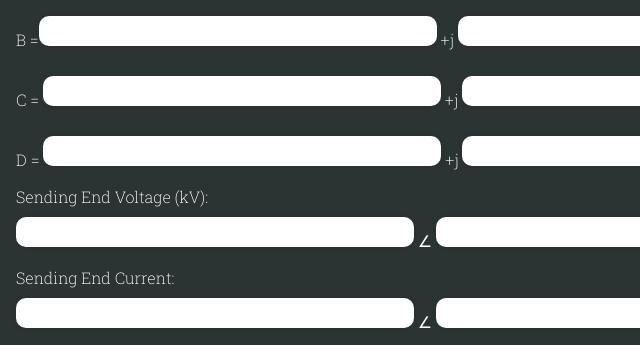
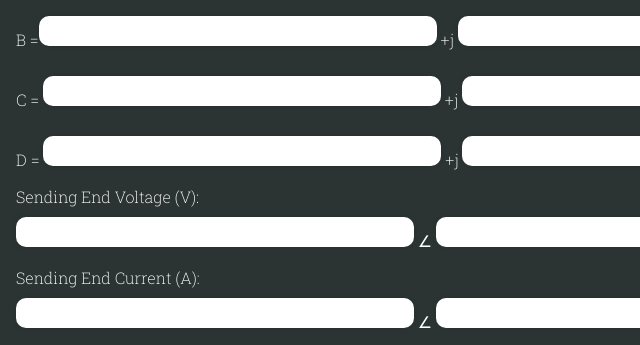
Before and after one commit to crazynerd2002/TnD_Mini_Project, a plain HTML site: page tndee1.html in a window 1280 px wide. Shown: the part 2135-2480 px from the top of the page, 174-814 px from the left. Drawn offline with Linux system fonts and the light colour scheme; a web font is replaced by a local one.

Commit message:
Update tndee1.html

```diff
--- a/tndee1.html
+++ b/tndee1.html
@@ -79,9 +79,9 @@
       <p>B =<span id="B11"></span> +j <span id="B22"></span></p>
       <p>C = <span id="C11"></span> +j <span id="C22"></span></p>
       <p>D = <span id="D11"></span> +j <span id="D22"></span></p>
-      <p>Sending End Voltage (kV): <br><span id="sendingEndVoltage"></span>  &angle;  <span
+      <p>Sending End Voltage (V): <br><span id="sendingEndVoltage"></span>  &angle;  <span
           id="sendingEndVoltageangle"> </span></p>
-      <p>Sending End Current:<br> <span id="sendingEndCurrent"></span>  &angle;  <span id="sendingEndCurrentangle"></span>
+      <p>Sending End Current (A):<br> <span id="sendingEndCurrent"></span>  &angle;  <span id="sendingEndCurrentangle"></span>
       </p>
       <p>Voltage Regulationv (%):<br> <span id="voltageRegulation"> </span></p>
       <p>Power Loss:<br> <span id="ploss"></span></p>
```
